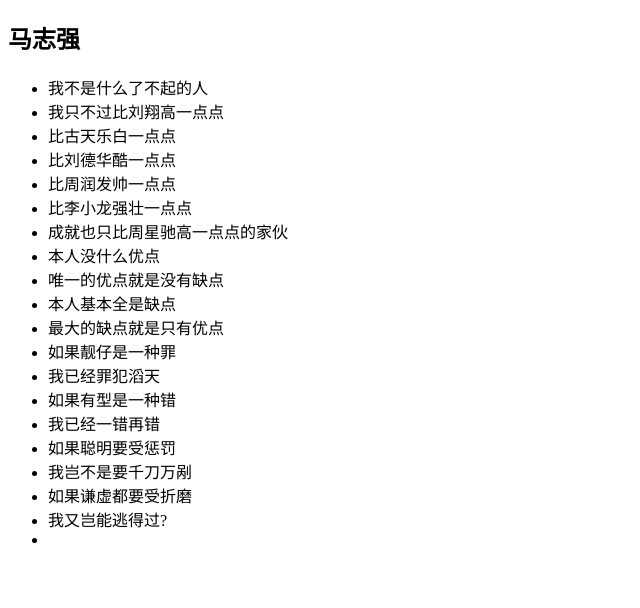
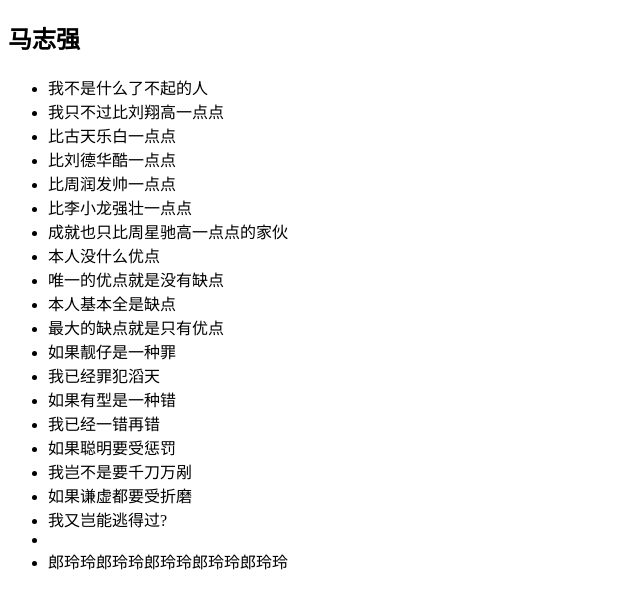
Before and after one commit to langlingling/teamSeven, a plain HTML site: page src/index.html in a window 1280 px wide. Shown: the whole page, without its empty margins (0-640 px from the left). Drawn offline with Linux system fonts and the light colour scheme.

Commit message:
郎玲玲提交

```diff
--- a/src/index.html
+++ b/src/index.html
@@ -32,6 +32,7 @@
             <li>如果谦虚都要受折磨</li>
             <li>我又岂能逃得过?</li>
             <li></li>
+            <li>郎玲玲郎玲玲郎玲玲郎玲玲郎玲玲</li>
         </ul>
     </div>
 </body>
```
